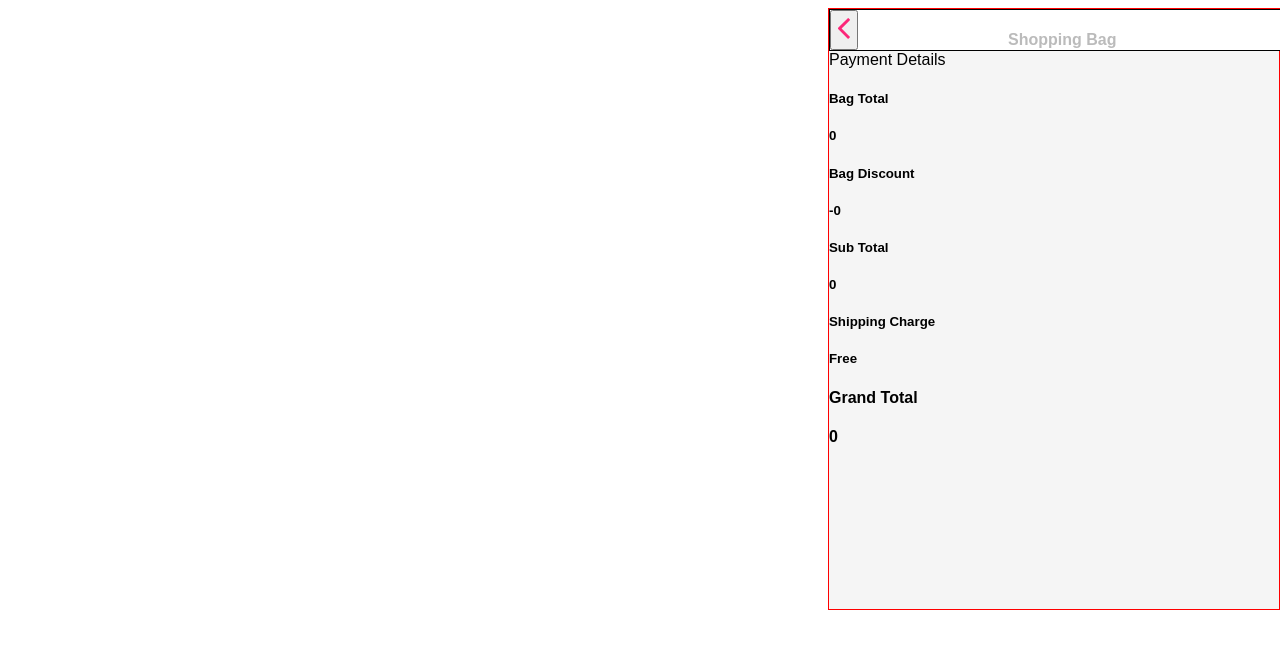
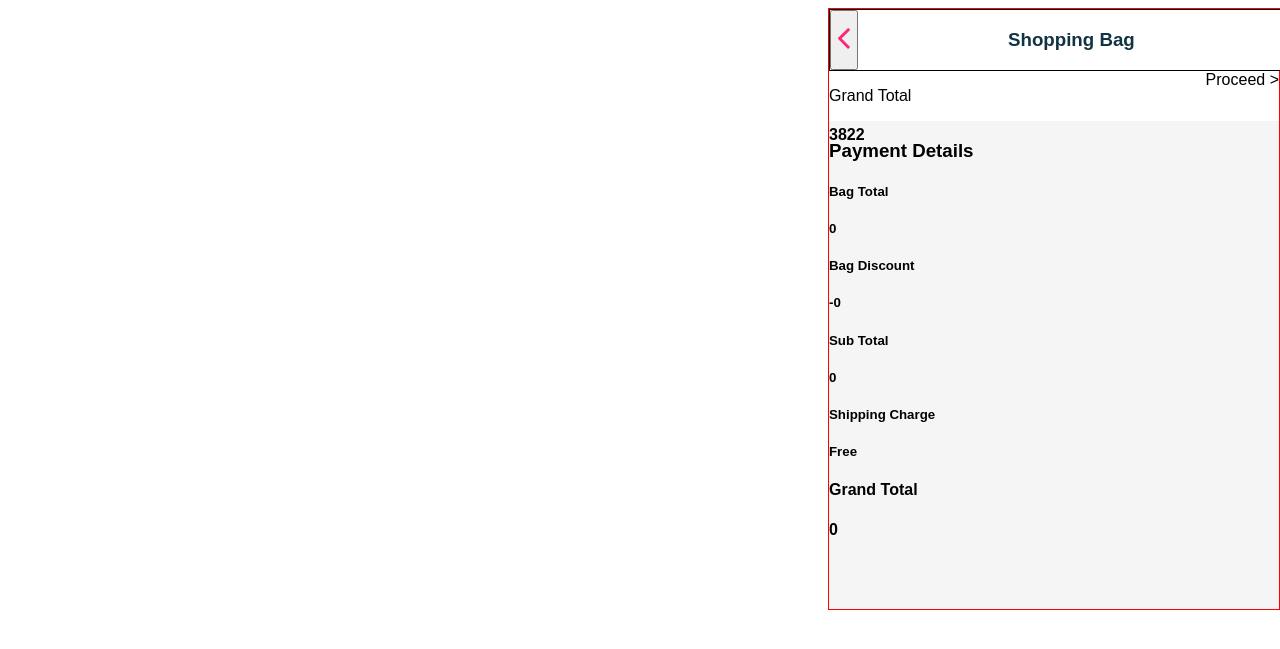
Before and after one commit to AFFAN-AHMAD/Nykaaman, a plain HTML site: page rough/loacte.html in a window 1280 px wide. Shown: the part 97-746 px from the top of the page. Drawn offline with Linux system fonts and the light colour scheme.

Commit message:
css remaining

```diff
--- a/rough/loacte.html
+++ b/rough/loacte.html
@@ -17,7 +17,7 @@
       }
       #shopping {
         width: 100%;
-        height: 40px;
+        height: 60px;
         margin-top: 0px;
         border: 1px solid black;
         background-color: #fff;
@@ -27,9 +27,9 @@
         display: flex;
         /* justify-content: center; */
       }
-      #shopping > h4 {
-        padding-top: -5px;
-        /* margin-top: 10px; */
+      #shopping  h3 {
+        /* border:1px solid red; */
+        color:#134;
         text-align: center;
       }
       .back-btn {
@@ -68,6 +68,16 @@
         display: flex;
         justify-content: space-around;
       }
+      #proceedDiv{
+          width:100%;
+          height:50px;
+          bottom:0;
+          background-color: #fff;
+          z-index: 1;
+          display: flex;
+          justify-content: space-between
+          ;
+      }
     </style>
   </head>
   <body>
@@ -83,9 +93,17 @@
             ></path>
           </svg>
         </button>
-        <h4>Shopping Bag</h4>
+        <h3>Shopping Bag</h3>
       </div>
-      <div id="prodDetails"></div>
+      <div id="prodDetails">
+          <div id="proceedDiv">
+              <div>
+                  <p>Grand Total</p>
+                  <h4>3822</h4>
+              </div>
+              <div id="proceed" >Proceed ></div>
+          </div>
+      </div>
     </div>
   </body>
 </html>
@@ -157,7 +175,7 @@
 
     let paymentDiv = make("div");
     paymentDiv.innerHTML = `
-                <div>Payment Details</div>
+                <div><h3>Payment Details</h3></div>
                 <div id="details">
                     <div> <h5>Bag Total</h5> <h5 id="total"></h5>
                     </div>
```
